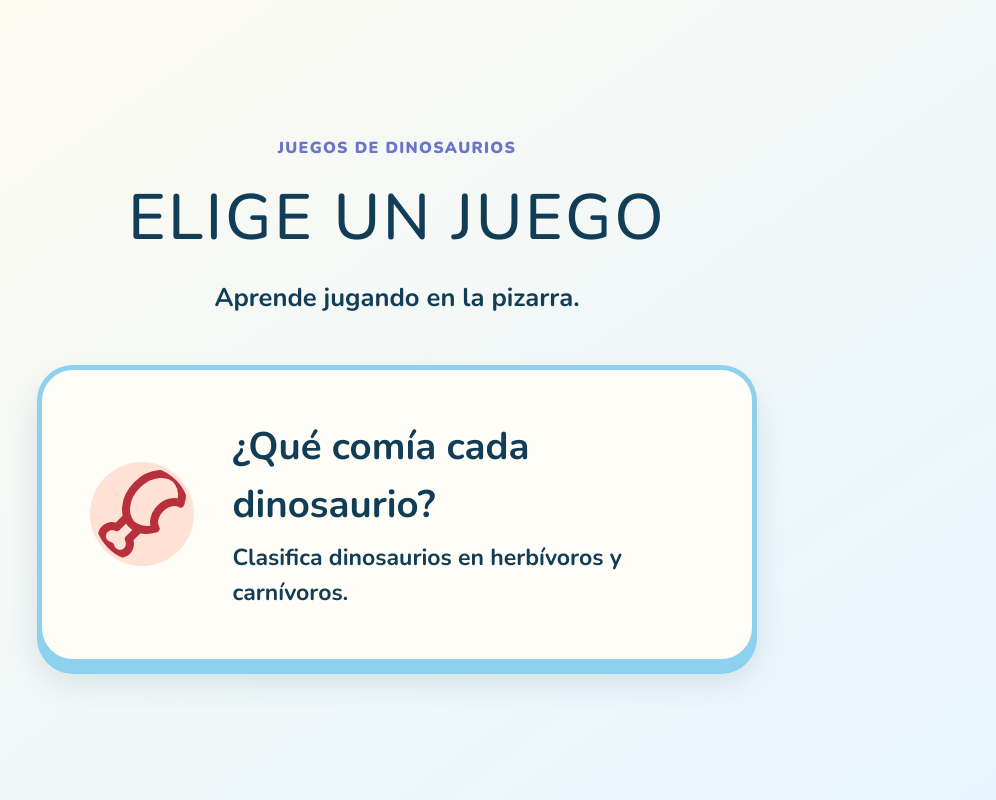
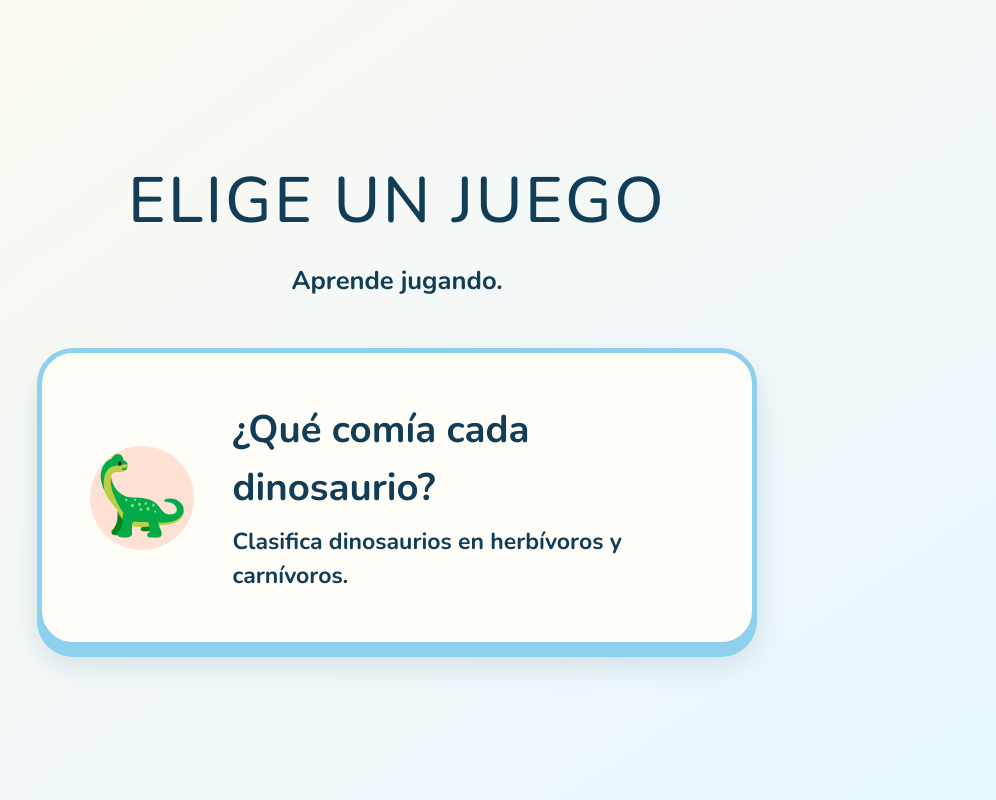
Before and after one commit to Macleco/juegos_clase, a React (Vite) app: page / in a window 1280 px wide. Shown: the whole page, without its empty margins (243-1239 px from the left). Built offline with nearby package versions, Linux system fonts and the light colour scheme.

Commit message:
style: simplificar encabezado del menú

```diff
--- a/src/app/GameMenu.tsx
+++ b/src/app/GameMenu.tsx
@@ -1,5 +1,3 @@
-import { Drumstick } from 'lucide-react'
-
 interface GameMenuProps {
   onStartDinosaurDiet: () => void
 }
@@ -8,13 +6,12 @@ export function GameMenu({ onStartDinosaurDiet }: GameMenuProps) {
   return (
     <main className="game-menu">
       <header className="game-menu-header">
-        <p className="game-menu-kicker">Juegos de dinosaurios</p>
         <h1>Elige un juego</h1>
-        <p>Aprende jugando en la pizarra.</p>
+        <p>Aprende jugando.</p>
       </header>
       <section className="game-menu-list" aria-label="Juegos disponibles">
         <button className="game-menu-card" onClick={onStartDinosaurDiet}>
-          <Drumstick aria-hidden="true" />
+          <span className="game-menu-icon" aria-hidden="true">🦕</span>
           <span>
             <strong>¿Qué comía cada dinosaurio?</strong>
             <small>Clasifica dinosaurios en herbívoros y carnívoros.</small>
```
Also changed, not shown: src/styles/index.css.
